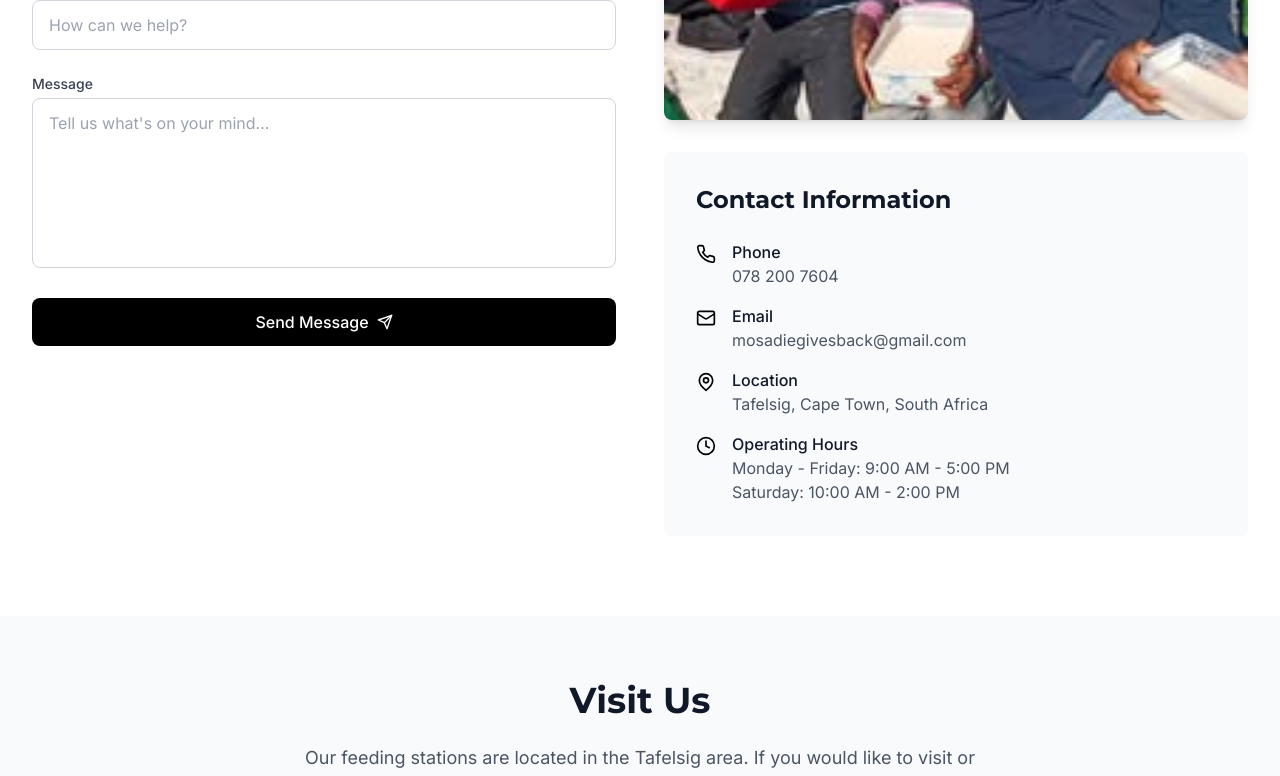
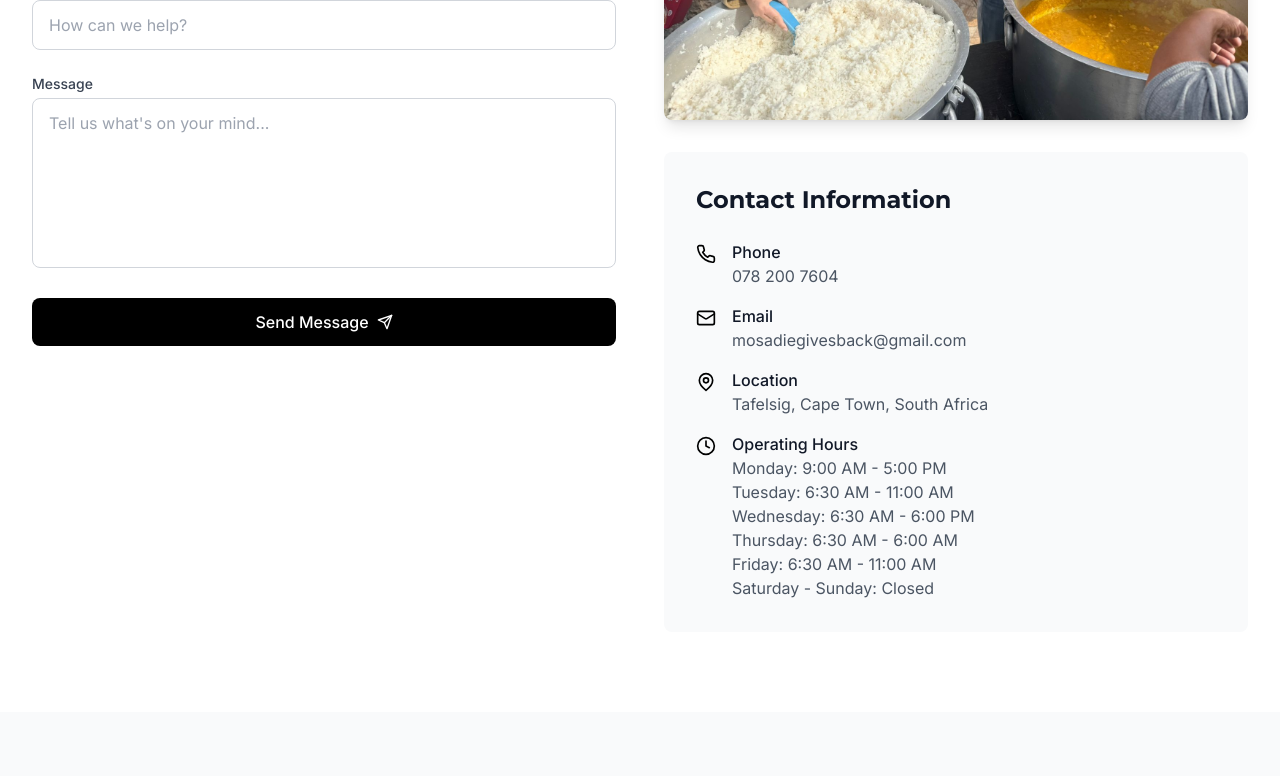
Before and after one commit to JordanMuller039/Mosadie-Gives-Back, a React (Vite) app: page /contact in a window 1280 px wide. Shown: the part 764-1540 px from the top of the page. Built offline with nearby package versions, Linux system fonts and the light colour scheme.

Commit message:
Found Updated Operational Hours

```diff
--- a/src/pages/ContactPage.tsx
+++ b/src/pages/ContactPage.tsx
@@ -8,7 +8,7 @@ import { motion } from 'framer-motion'
 import { Phone, Mail, MapPin, Clock } from 'lucide-react'
 
 // Import contact image
-import kidsImage from '@/assets/images/Kids_5.jpg'
+import kidsImage from '@/assets/images/Dishing_Food_3.jpg'
 
 export function ContactPage() {
   const fadeInUp = {
@@ -97,13 +97,17 @@ return (
                 </div>
 
                 <div className="flex items-start gap-4">
-                  <Clock className="w-5 h-5 text-black mt-1 flex-shrink-0" />
-                  <div>
-                    <p className="font-medium text-gray-900">Operating Hours</p>
-                    <p className="text-gray-600">Monday - Friday: 9:00 AM - 5:00 PM</p>
-                    <p className="text-gray-600">Saturday: 10:00 AM - 2:00 PM</p>
-                  </div>
+                <Clock className="w-5 h-5 text-black mt-1 flex-shrink-0" />
+                <div>
+                  <p className="font-medium text-gray-900">Operating Hours</p>
+                  <p className="text-gray-600">Monday: 9:00 AM - 5:00 PM</p>
+                  <p className="text-gray-600">Tuesday: 6:30 AM - 11:00 AM</p>
+                  <p className="text-gray-600">Wednesday: 6:30 AM - 6:00 PM</p>
+                  <p className="text-gray-600">Thursday: 6:30 AM - 6:00 AM</p>
+                  <p className="text-gray-600">Friday: 6:30 AM - 11:00 AM</p>
+                  <p className="text-gray-600">Saturday - Sunday: Closed</p>
                 </div>
+              </div>
               </div>
             </div>
           </motion.div>
```
